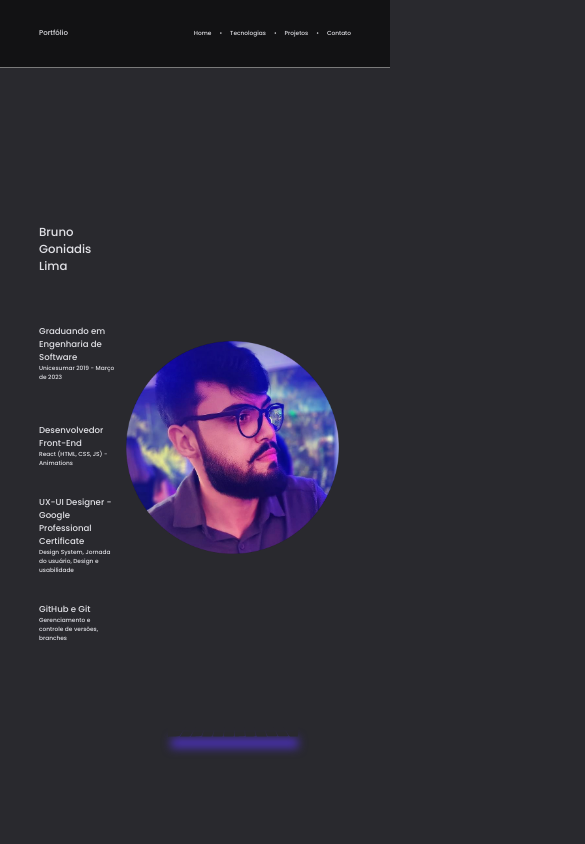
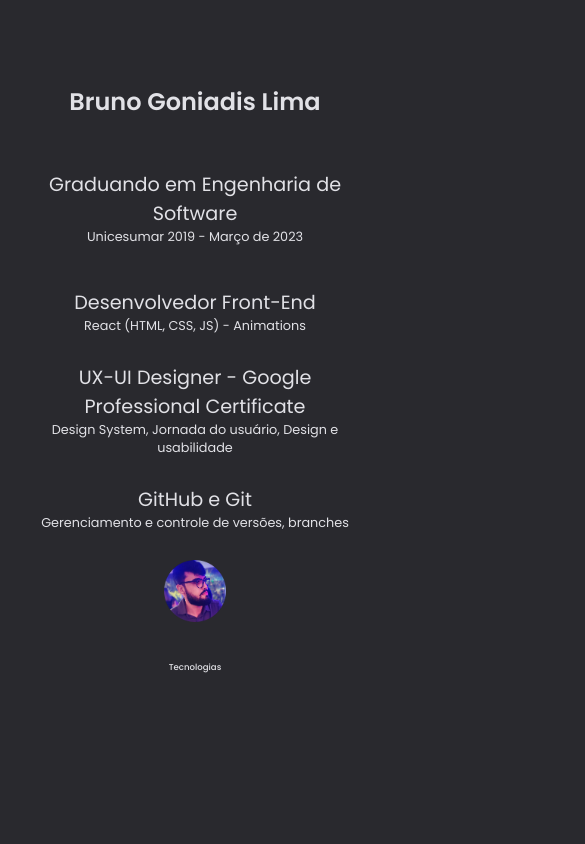
Before and after one commit to Brunogoniadis/PortifolioBrunoGoniadis, a React (Vite) app: page / in a window 390 px wide. Shown: the top 844 px of the page, 585 px wide, since content can reach past the window. Built offline with nearby package versions, Linux system fonts and the light colour scheme.

Commit message:
Responsive: Main Page

```diff
--- a/src/components/ButtonSocial/styles.ts
+++ b/src/components/ButtonSocial/styles.ts
@@ -3,8 +3,8 @@ import { Link } from "@reach/router";
 
 
 export const Container = styled.div`
-    width: 120px;
-    height: 120px;
+    width: 12vw;
+    height: 12vw;
 
     border: none;
     border-radius: 6px;
--- a/src/components/CardContainer/styles.ts
+++ b/src/components/CardContainer/styles.ts
@@ -44,5 +44,8 @@ export const ContainerBaseCards = styled.div`
         border: none;
 
     }
+    @media (max-width: 512px) {
+        display: none;
+    }
 
 `
--- a/src/components/Header/styles.ts
+++ b/src/components/Header/styles.ts
@@ -22,4 +22,7 @@ export const Container = styled.div`
         flex-direction: row;
         gap: 0.5rem;
     }
+    @media (max-width: 512px) {
+        display: none;
+    }
 `
--- a/src/pages/Contato/styles.ts
+++ b/src/pages/Contato/styles.ts
@@ -48,22 +48,7 @@ export const Container = styled.div`
         overflow: scroll;
         overflow-x: hidden;
     }
-    .buttonContainer{
 
-        width: 85vw;
-        height: 35vh;
-
-
-        align-items: center;
-
-        display: grid;
-
-        grid-template-columns: auto auto auto auto;
-
-        justify-content: start;
-
-        gap: 35px;
-    }
 
     .formContainer{
 
@@ -128,6 +113,22 @@ export const Container = styled.div`
                 }
 
             }
+
+    }
+    .buttonContainer{
+
+        width: 85vw;
+        height: 35vh;
+
+        align-items: center;
+
+        display: grid;
+
+        grid-template-columns: auto auto auto auto;
+
+        justify-content: start;
+
+        gap: 35px;
     }
 
 `
--- a/src/pages/Home/index.tsx
+++ b/src/pages/Home/index.tsx
@@ -30,8 +30,6 @@ export const Home = () =>{
           </div>
           <div className="avatarContainer">
             <img className="avatar" src={Avatar}></img>
-            <img className="grid" src={Grid} alt="" />
-            <div className="laser"></div>
           </div>
         </Container>
     )
--- a/src/pages/Home/styles.ts
+++ b/src/pages/Home/styles.ts
@@ -2,16 +2,28 @@ import styled from "styled-components";
 
 export const Container = styled.div`
     margin: 10vw;
-    margin-top: 3vh ;
+    margin-top: 10vh ;
     display: flex;
     flex-direction: row;
     justify-content: space-around;
     align-items: center;
-    height: 100vh;
 
-    h1{
-        margin-bottom: 6vh;
-    }
+    height: auto;
+
+        h1{
+            font-size: min(3.5em , 3vw);
+            font-weight: 600;
+            margin-bottom: 6vh;
+        }
+        h2{
+            font-size: min(40px , 2.2vw);
+        }
+        h3{
+            font-size: min(28px , 1.8vw);
+        }
+        p{
+            font-size: min(20px , 1.5vw);
+        }
 
         .textsDescriptionContainer{
 
@@ -80,4 +92,46 @@ export const Container = styled.div`
 
             }
         }
+        @media (max-width: 512px) {
+            flex-direction: column-reverse;
+            h1{
+                font-size: 1.5em;
+                text-align: center;
+                left: 20vw;
+                right: 20vw;
+            }
+            h2{
+                font-size: 1.2em;
+                font-weight: normal;
+            }
+            h3{
+                font-size: 1.0em;
+                font-weight: normal;
+
+            }
+            p{
+                font-size: 0.8em;
+                font-weight: normal;
+
+            }
+
+            flex-direction: column;
+
+
+            .textsDescriptionContainer{
+                width: 100%;
+                text-align: center;
+
+            }
+
+            .avatarContainer{
+
+                .avatar{
+                    width: 20%;
+                    position: relative;
+                }
+            }
+
+
+        }
 `
```
